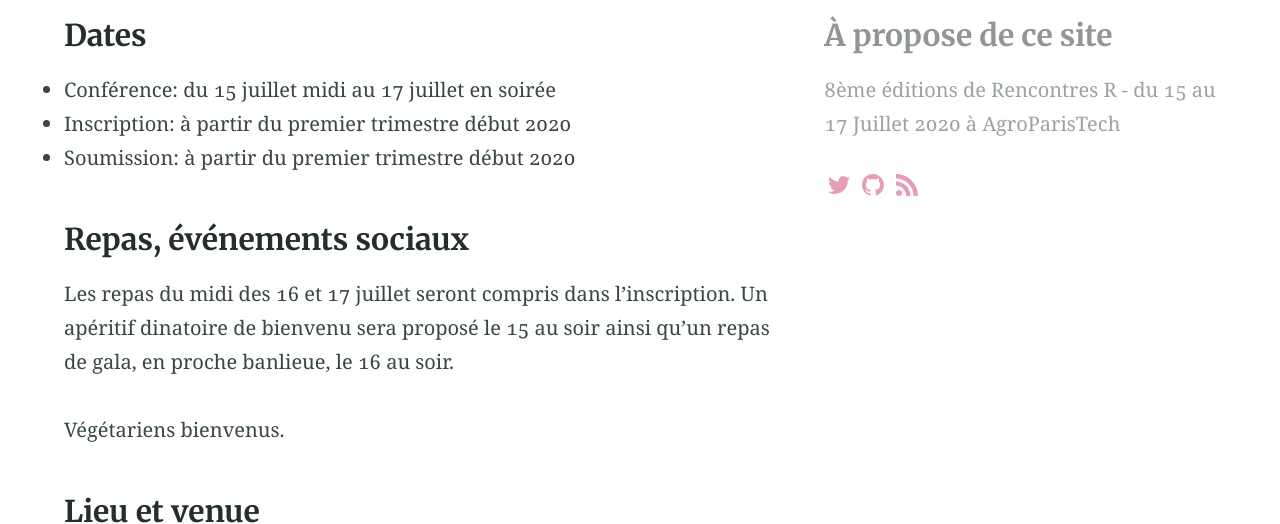
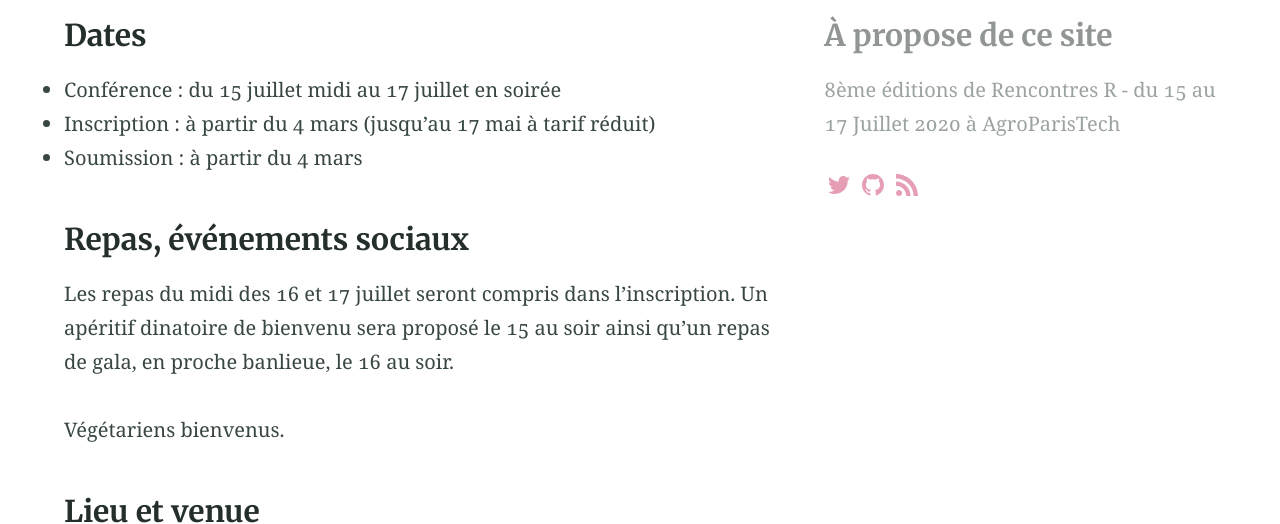
Before and after one commit to rencontres-r-2020/rencontres-r-2021.github.io, a Jekyll site: the page built from infos.md, in a window 1280 px wide and 900 px high, cut to the strip 376-900 px from the top of the window. Built offline with Jekyll 4.4.1, drawn with Linux system fonts in a browser that asks for light colours; our own code applies the rules of GitHub Pages for plain Markdown files.

Commit message:
mise à jour des dates

```diff
--- a/infos.md
+++ b/infos.md
@@ -7,9 +7,9 @@ aside: true
 
 ### Dates
 
-  * Conférence: du 15 juillet midi au 17 juillet en soirée
-  * Inscription: à partir du premier trimestre début 2020
-  * Soumission: à partir du premier trimestre début 2020
+  * Conférence : du 15 juillet midi au 17 juillet en soirée
+  * Inscription : à partir du 4 mars (jusqu'au 17 mai à tarif réduit)
+  * Soumission : à partir du 4 mars
 
 ### Repas, événements sociaux
 
```
